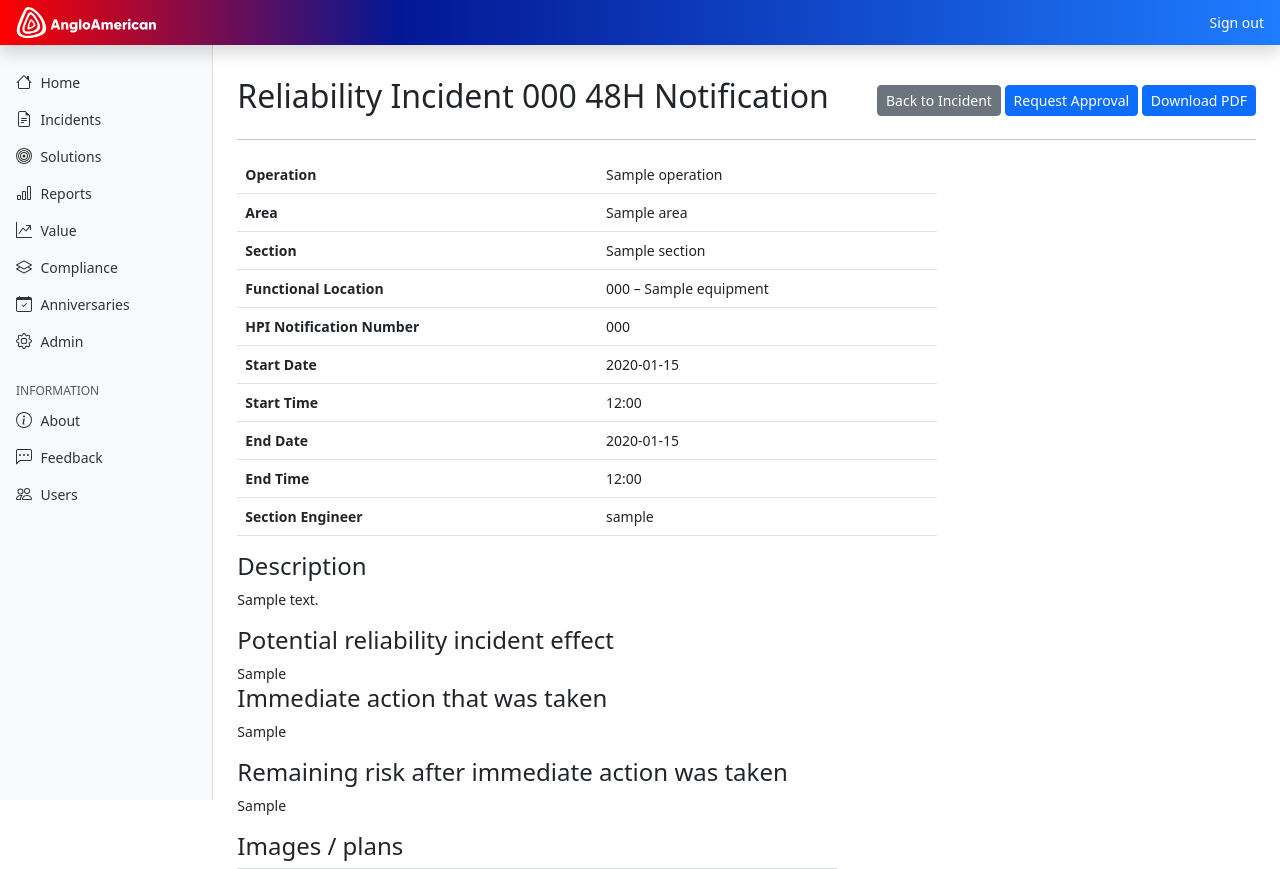
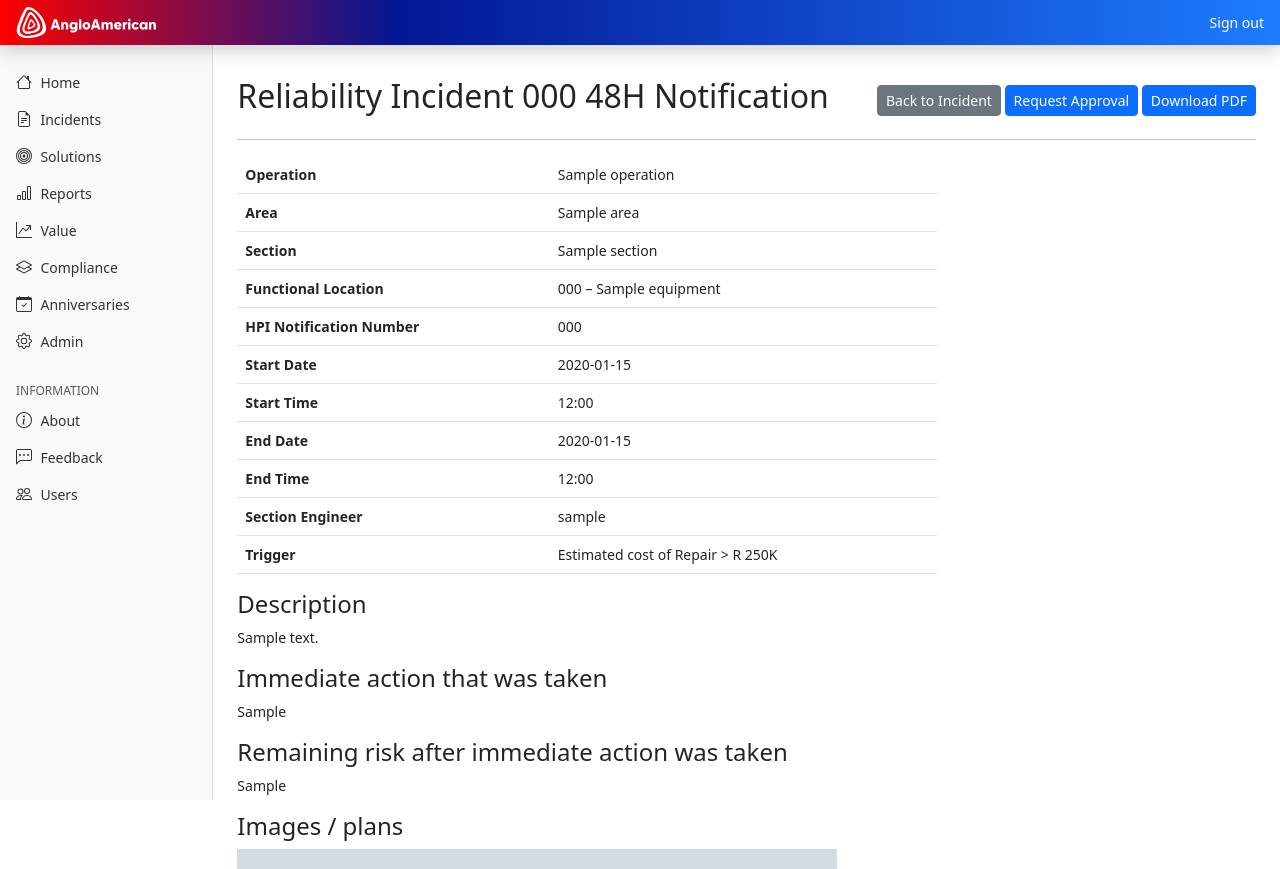
Before and after one commit to jacoduplessis/de, a Django app: page /incidents/1/notification/ in a window 1280 px wide. Shown: the top 869 px of the page. Run offline with Django 4.2, Linux system fonts and the light colour scheme; tables that the repository leaves empty hold one stand-in row (values such as "Sample post"); grey boxes marked "Sample" are stand-in pictures; parts of the project's set-up code (start-up, migrations or seed data) failed here and were passed over; some libraries are stand-ins or nearby versions.

Commit message:
Updates and improvements

```diff
--- a/defects/forms.py
+++ b/defects/forms.py
@@ -79,7 +79,7 @@ class IncidentUpdateForm(forms.ModelForm):
             "section_engineer",
             "time_start",
             "time_end",
-            "possible_effect",
+            "trigger",
             "production_value_loss",
             "rand_value_loss",
             "immediate_action_taken",
@@ -108,7 +108,6 @@ class IncidentUpdateForm(forms.ModelForm):
                     "rows": 10,
                 }
             ),
-            "possible_effect": widgets.CheckboxSelectMultiple(choices=EFFECT_CHOICES),
         }
 
     def __init__(self, *args, **kwargs):
@@ -167,7 +166,7 @@ class IncidentNotificationForm(forms.ModelForm):
             "time_end",
             "short_description",
             "long_description",
-            "possible_effect",
+            "trigger",
             "production_value_loss",
             "rand_value_loss",
             "immediate_action_taken",
--- a/defects/management/commands/generate_fake_data.py
+++ b/defects/management/commands/generate_fake_data.py
@@ -37,5 +37,6 @@ class Command(BaseCommand):
             i.significant = random.random() > 0.5
             i.production_value_loss = random.randint(100, 1000)
             i.rand_value_loss = random.randint(0, 10_000_000)
-            i.status = random.choice([s[0] for s in Incident.STATUS_CHOICES])
+            i.status = random.choice([c[0] for c in Incident.STATUS_CHOICES])
+            i.trigger = random.choice([c[0] for c in Incident.TRIGGER_CHOICES])
             i.save()
--- a/defects/models.py
+++ b/defects/models.py
@@ -61,6 +61,16 @@ class Incident(models.Model):
         (SCHEDULED, "Scheduled"),
     )
 
+    REPAIR = 'repair'
+    PRODUCTION_LOSS = 'production_loss'
+    SHIFT_LOSS = 'shift_loss'
+
+    TRIGGER_CHOICES = (
+        (REPAIR, "Estimated cost of Repair > R 250K"),
+        (PRODUCTION_LOSS, "Production Loss > 3 hours"),
+        (SHIFT_LOSS, "Loss of Full Production shift or Evacuation of shift"),
+    )
+
     code = models.CharField(unique=True, max_length=200)  # also known as RI_Number
     time_created = models.DateTimeField(auto_now_add=True)
     created_by = models.ForeignKey(User, on_delete=models.SET_NULL, null=True, blank=True, related_name="+")
@@ -80,9 +90,9 @@ class Incident(models.Model):
     notification_time_approved = models.DateTimeField(blank=True, null=True)
     close_out_file = models.FileField(blank=True)
     report_file = models.FileField(blank=True, upload_to="files/")  # RCA report
-    production_value_loss = models.DecimalField(blank=True, max_digits=20, decimal_places=10, default=Decimal("0.00"))
+    production_value_loss = models.DecimalField(blank=True, max_digits=20, decimal_places=4, default=Decimal("0.00"))
     rand_value_loss = models.DecimalField(blank=True, max_digits=20, decimal_places=2, default=Decimal("0.00"))
-    possible_effect = models.TextField(blank=True)
+    trigger = models.CharField(max_length=200, blank=True, choices=TRIGGER_CHOICES)
     immediate_action_taken = models.TextField(blank=True)
     remaining_risk = models.TextField(blank=True)
 
--- a/defects/templates/defects/base.html
+++ b/defects/templates/defects/base.html
@@ -70,6 +70,13 @@
       text-align: center;
       white-space: nowrap;
       -webkit-overflow-scrolling: touch;
+    }
+
+    .colored-dot {
+      width: 12px;
+      height: 12px;
+      display: inline-block;
+      border-radius: 6px;
     }
   </style>
 
--- a/defects/templates/defects/incident_notification.html
+++ b/defects/templates/defects/incident_notification.html
@@ -57,6 +57,10 @@
           <th>Section Engineer</th>
           <td>{{ incident.section_engineer }}</td>
         </tr>
+        <tr>
+          <th>Trigger</th>
+          <td>{{ incident.get_trigger_display }}</td>
+        </tr>
         </tbody>
       </table>
 
@@ -64,8 +68,6 @@
 
       {{ incident.long_description|linebreaks }}
 
-      <h4>Potential reliability incident effect</h4>
-      {{ incident.possible_effect }}
       <h4>Immediate action that was taken</h4>
       {{ incident.immediate_action_taken|linebreaks }}
       <h4>Remaining risk after immediate action was taken</h4>
--- a/defects/views.py
+++ b/defects/views.py
@@ -80,7 +80,6 @@ def incident_list(request):
             | Q(long_description__icontains=query)
             | Q(code__exact=query)
             | Q(equipment__name__icontains=query)
-            | Q(possible_effect__icontains=query)
         )
         incidents = incidents.filter(search_filters)
 
```
Also changed, not shown: defects/templates/defects/index.html (+1 -8 lines), defects/templates/defects/reports/notification.html (+4 -4 lines), defects/migrations/0023_incident_trigger_alter_incident_operation.py (added), defects/migrations/0024_remove_incident_possible_effect.py (added), defects/migrations/0025_alter_incident_production_value_loss.py (added), readme.md.
